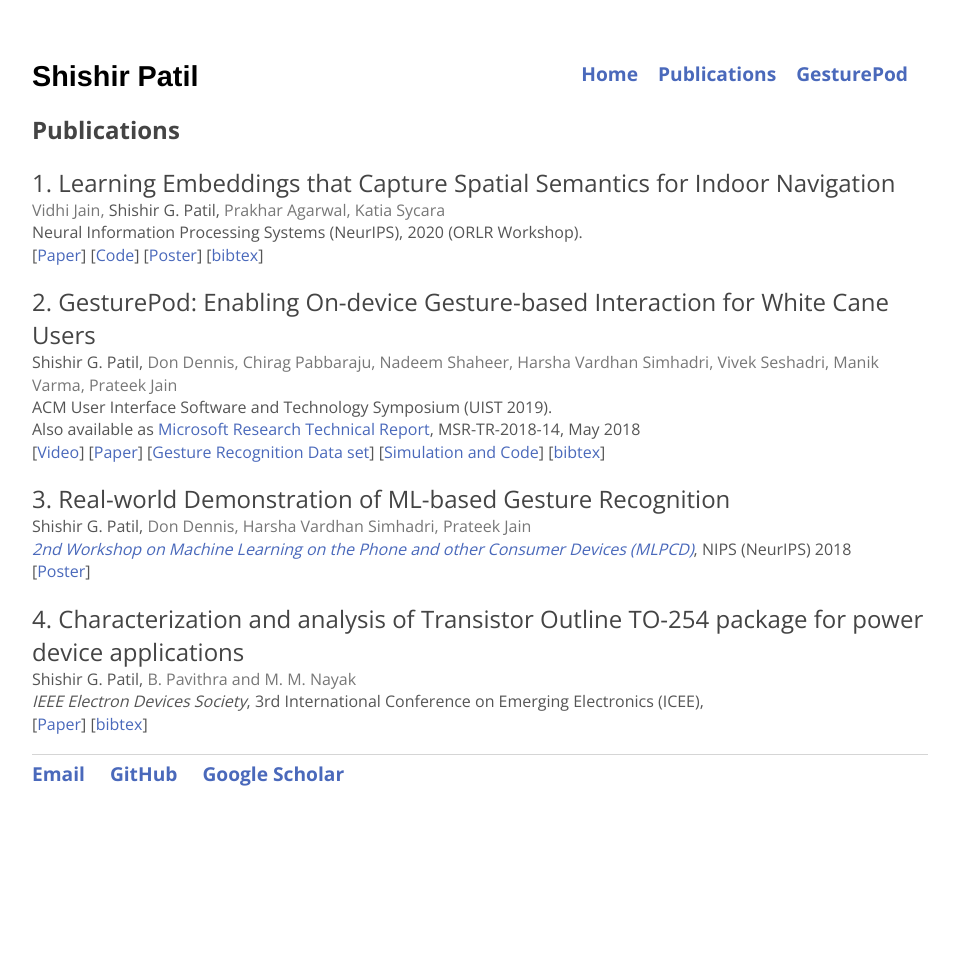
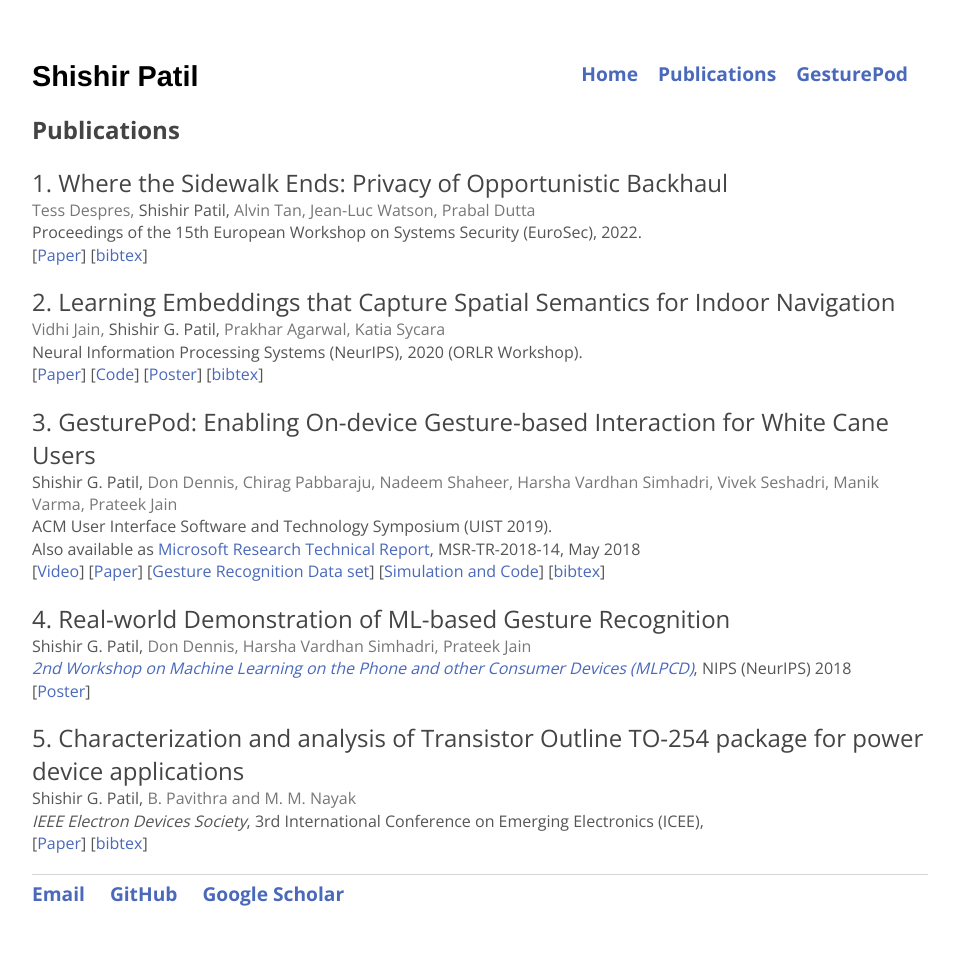
Before and after one commit to ShishirPatil/ShishirPatil.github.io, a Jekyll site: the page built from publications/index.html, in a window 1280 px wide. Shown: the whole page, without its empty margins (160-1114 px from the left). Built offline with Jekyll 4.4.1, drawn with Linux system fonts in a browser that asks for light colours; nearby versions of some CDN libraries; before the commit the page ends 900 px from its top, so only the background shows below that.

Commit message:
EuroSec 2022 update

```diff
--- a/publications/index.html
+++ b/publications/index.html
@@ -6,7 +6,24 @@ title: Shishir Patil - Publications
 		<div class="publications">
 			<h2>Publications</h2>
 
-			<h4-pub>1. Learning Embeddings that Capture Spatial Semantics for Indoor Navigation</h4-pub><br>
+			<h4-pub>1. Where the Sidewalk Ends: Privacy of Opportunistic Backhaul</h4-pub><br>
+			<p-pub>
+				<co-author-name>Tess Despres,</co-author-name> Shishir Patil, <co-author-name> Alvin Tan, Jean-Luc Watson, Prabal Dutta</co-author-name><br>
+				Proceedings of the 15th European Workshop on Systems Security (EuroSec), 2022.<br>
+				[<a href='https://web.eecs.umich.edu/~prabal/pubs/papers/despres22sidewalk.pdf'>Paper</a>]
+				[<a shape="rect" onclick="document.getElementById('orlr-bibtex').style.display='block'">bibtex</a>]
+				<p id="orlr-bibtex" style="display:none; font-family: 'Titillium Web', 'sans-serif'; font-size:16px; font-weight:400">
+					@inproceedings{sidewalk,<br>
+						title={Where the sidewalk ends: privacy of opportunistic backhaul},<br>
+						author={Despres, Tess and Patil, Shishir and Tan, Alvin and Watson, Jean-Luc and Dutta, Prabal},<br>
+						booktitle={Proceedings of the 15th European Workshop on Systems Security},<br>
+						pages={1--7},
+						year={2022}<br>
+				}</p>
+			</p-pub>
+			<div><p></p></div>
+
+			<h4-pub>2. Learning Embeddings that Capture Spatial Semantics for Indoor Navigation</h4-pub><br>
 			<p-pub>
 				<co-author-name>Vidhi Jain,</co-author-name> Shishir G. Patil, <co-author-name> Prakhar Agarwal, Katia Sycara</co-author-name><br>
 				Neural Information Processing Systems (NeurIPS), 2020 (ORLR Workshop).<br>
@@ -45,10 +60,8 @@ title: Shishir Patil - Publications
 					  &nbsp;pages={403--415},<br>
 					  &nbsp; year={2019}<br>
 				}</p>
-
 				<!-- [<a href="https://scholar.googleusercontent.com/scholar.bib?q=info:0e5-qk_7D8QJ:scholar.google.com/&output=citation&scisdr=CgUc_ZSQEJjB68Hueok:AAGBfm0AAAAAXzbrYomdD9oOO6ade1jhUnm096d0tA5l&scisig=AAGBfm0AAAAAXzbrYrqX6c3SCxD1gzPxVKsKu4708SB2&scisf=4&ct=citation&cd=-1&hl=en">bibtex</a>] -->
 			</p-pub>
-
 			<div><p></p></div>
 
 			<!-- <h4-pub>2. <a-pub href='https://www.microsoft.com/en-us/research/publication/gesturepod-programmable-gesture-recognition-augmenting-assistive-devices/'>GesturePod: Programmable Gesture Recognition for Augmenting Assistive Devices</a-pub></h4-pub><br>
@@ -58,17 +71,15 @@ title: Shishir Patil - Publications
 
 			<div><p></p></div> -->
 
-
-			<h4-pub>3. Real-world Demonstration of ML-based Gesture Recognition</h4-pub><br>
+			<h4-pub>4. Real-world Demonstration of ML-based Gesture Recognition</h4-pub><br>
 			<p-pub>Shishir G. Patil, <co-author-name>Don Dennis, Harsha Vardhan Simhadri, Prateek Jain</co-author-name><br>
 			<a href='https://nips.cc/Conferences/2018/Schedule?showEvent=10903'><i>2nd Workshop on Machine Learning on the Phone and
 			other Consumer Devices (MLPCD)</i></a>, NIPS (NeurIPS) 2018<br>
 			[<a href='https://drive.google.com/file/d/11P0S7XtLv-Ps_a9A8MjrCKdDDvXcPxnj/view?usp=sharing</p-pub>'>Poster</a>]
 			</p-pub>
-
 			<div><p></p></div>
 
-			<h4-pub>4. Characterization and analysis of Transistor Outline TO-254 package for power device applications</h4-pub><br>
+			<h4-pub>5. Characterization and analysis of Transistor Outline TO-254 package for power device applications</h4-pub><br>
 			<p-pub>Shishir G. Patil, <co-author-name>B. Pavithra and M. M. Nayak</co-author-name><br>
 			<i>IEEE Electron Devices Society</i>, 3rd International Conference on Emerging Electronics (ICEE),<br>
 			<!-- pp. 1-5, 2016, doi: 10.1109/ICEmElec.2016.8074632<br> -->
@@ -83,12 +94,8 @@ title: Shishir Patil - Publications
 					&nbsp;year={2016},<br>
 					&nbsp;pages={1-5},<br>
 				}</p>
-
 			</p-pub>
-
 			<div><p></p></div>
-
-
 
 			<!-- <p><b>Abstract: </b>The vast advancements in Semiconductor Power Devices has led to increased deliberations in packaging of these devices. Primary among them are single IC stand alone systems. This paper considers TO-254 packaging for power devices. We observe the behavior of the specimen under different conditions mimicking the different environment exposed in the lifecycle of the device. Insulation Resistance, Breakdown Strength and other electronic properties are deliberated on.</p> -->
 			<!-- <a href="javascript:toggleBibtex('PatilICEE')">[BibTex]</a>
```
Also changed, not shown: other parts of publications/index.html (+1 -3 lines), index.md (+4 -2 lines), 1 other file.
